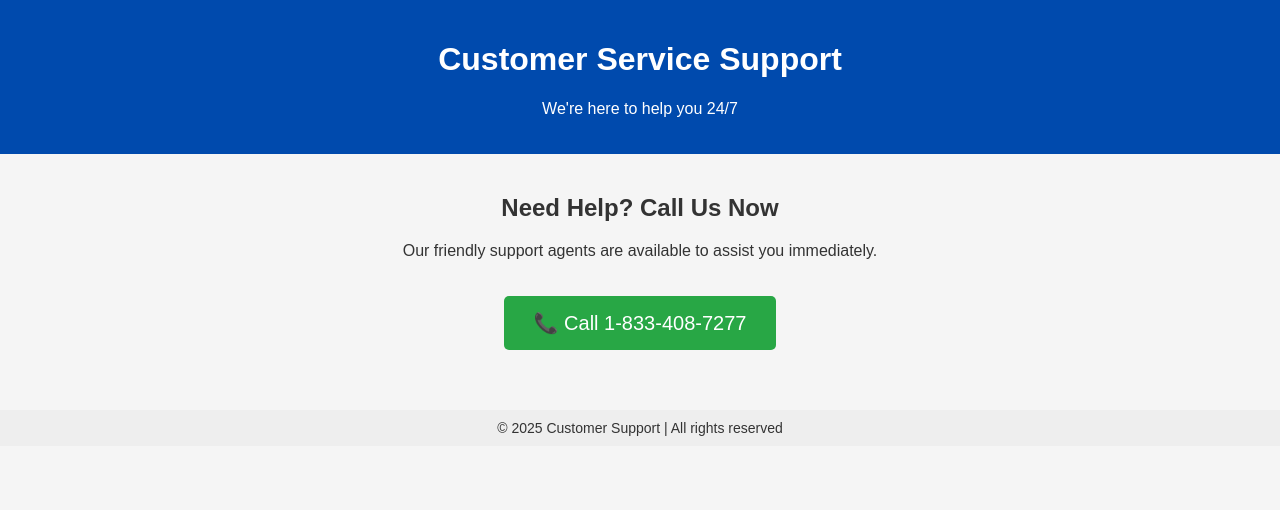
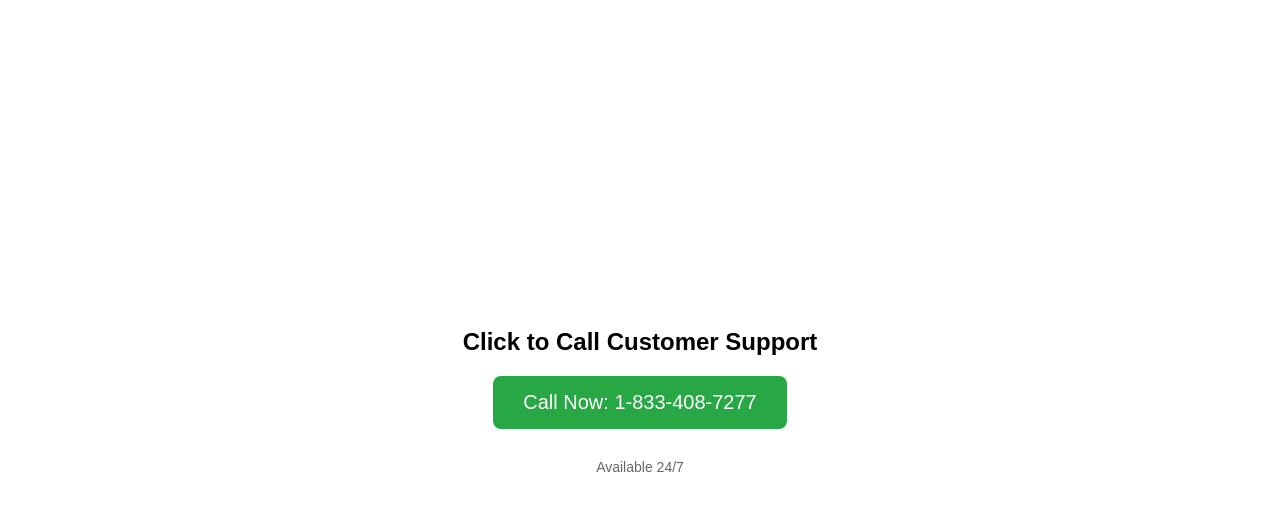
Before and after one commit to kartiks01/boajack, a plain HTML site: page index.html in a window 1280 px wide. Drawn offline with Linux system fonts and the light colour scheme.

Commit message:
Update index.html

```diff
--- a/index.html
+++ b/index.html
@@ -1,66 +1,51 @@
 <!DOCTYPE html>
 <html lang="en">
 <head>
-  <meta charset="UTF-8" />
-  <meta name="viewport" content="width=device-width, initial-scale=1.0"/>
-  <title>Customer Service Support</title>
-  <meta name="description" content="Contact our Customer Service Support team at 1-833-408-7277 for fast assistance." />
+  <meta charset="UTF-8">
+  <meta name="viewport" content="width=device-width, initial-scale=1.0">
+  <title>Call Now</title>
   <style>
     body {
       margin: 0;
+      padding: 0;
       font-family: Arial, sans-serif;
-      background: #f5f5f5;
-      color: #333;
-    }
-    header {
-      background: #004aad;
-      color: white;
-      padding: 20px;
+      background: #ffffff;
+      color: #000;
+      display: flex;
+      flex-direction: column;
+      justify-content: center;
+      align-items: center;
+      height: 100vh;
       text-align: center;
     }
-    .container {
-      padding: 20px;
-      text-align: center;
+    h1 {
+      font-size: 24px;
+      margin-bottom: 20px;
     }
-    .call-button {
+    a.call-btn {
       display: inline-block;
-      margin-top: 20px;
+      font-size: 20px;
+      color: white;
+      background-color: #28a745;
       padding: 15px 30px;
-      background-color: #28a745;
-      color: white;
-      font-size: 20px;
-      border: none;
-      border-radius: 5px;
       text-decoration: none;
+      border-radius: 8px;
     }
-    .call-button:hover {
+    a.call-btn:hover {
       background-color: #218838;
     }
-    footer {
-      margin-top: 40px;
-      background: #eee;
-      padding: 10px;
-      text-align: center;
+    p {
+      margin-top: 30px;
       font-size: 14px;
+      color: #666;
     }
   </style>
 </head>
 <body>
 
-  <header>
-    <h1>Customer Service Support</h1>
-    <p>We're here to help you 24/7</p>
-  </header>
-
-  <div class="container">
-    <h2>Need Help? Call Us Now</h2>
-    <p>Our friendly support agents are available to assist you immediately.</p>
-    <a href="tel:18334087277" class="call-button">📞 Call 1-833-408-7277</a>
-  </div>
-
-  <footer>
-    &copy; 2025 Customer Support | All rights reserved
-  </footer>
+  <h1>Click to Call Customer Support</h1>
+  <a href="tel:18334087277" class="call-btn">Call Now: 1-833-408-7277</a>
+  <p>Available 24/7</p>
 
 </body>
 </html>
```
